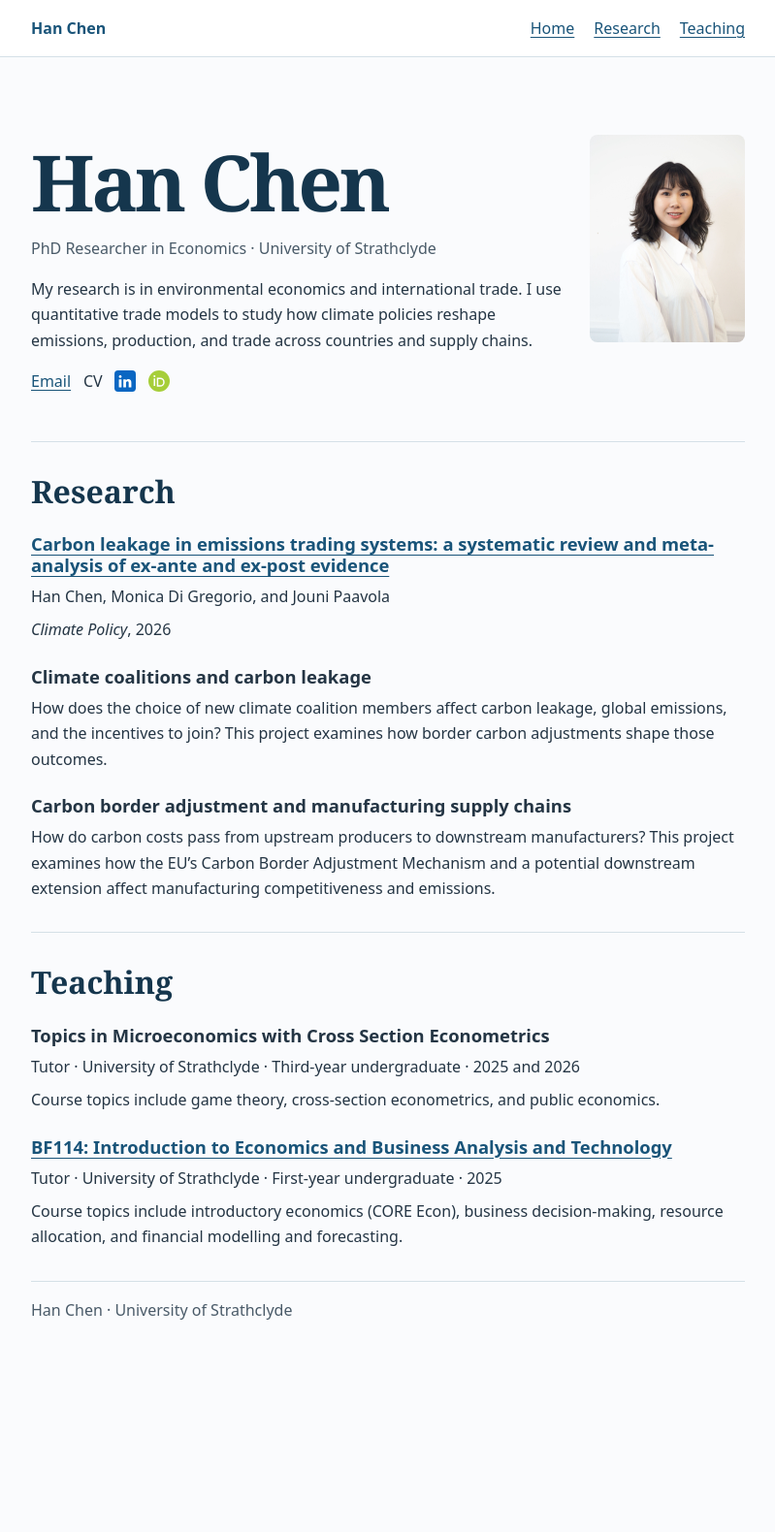
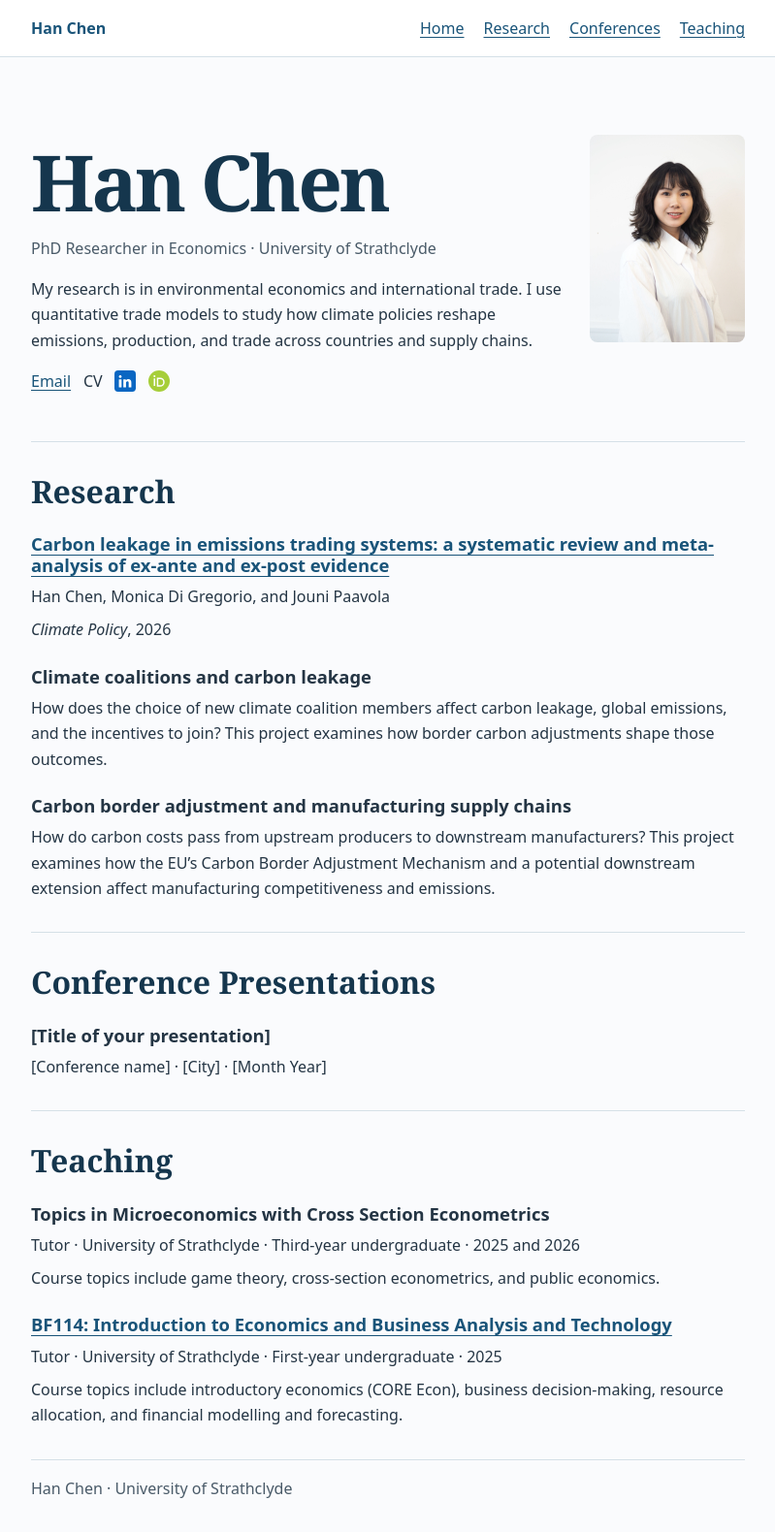
Before and after one commit to chenhananne/chenhananne.github.io, a plain HTML site: page index.html in a window 1280 px wide. Shown: the whole page at 97% size, without its empty margins (240-1039 px from the left). Before the commit the page ends 1396 px from the top, so only its background shows below. Drawn offline with Linux system fonts and the light colour scheme.

Commit message:
Add conference presentations section to index.html
Added a new section for conference presentations in the HTML.

```diff
--- a/index.html
+++ b/index.html
@@ -88,6 +88,7 @@
       <nav aria-label="Main navigation">
         <a href="#home">Home</a>
         <a href="#research">Research</a>
+        <a href="#presentations">Conferences</a>
         <a href="#teaching">Teaching</a>
       </nav>
     </div>
@@ -162,6 +163,19 @@
       </article>
     </section>
 
+
+
+    <section id="presentations">
+  <h2>Conference Presentations</h2>
+
+  <article>
+    <h3>[Title of your presentation]</h3>
+    <p>[Conference name] · [City] · [Month Year]</p>
+    <!-- Add a Slides (PDF) link here when the slides are ready to share. -->
+  </article>
+</section>
+
+
     <section id="teaching">
       <h2>Teaching</h2>
 
```
